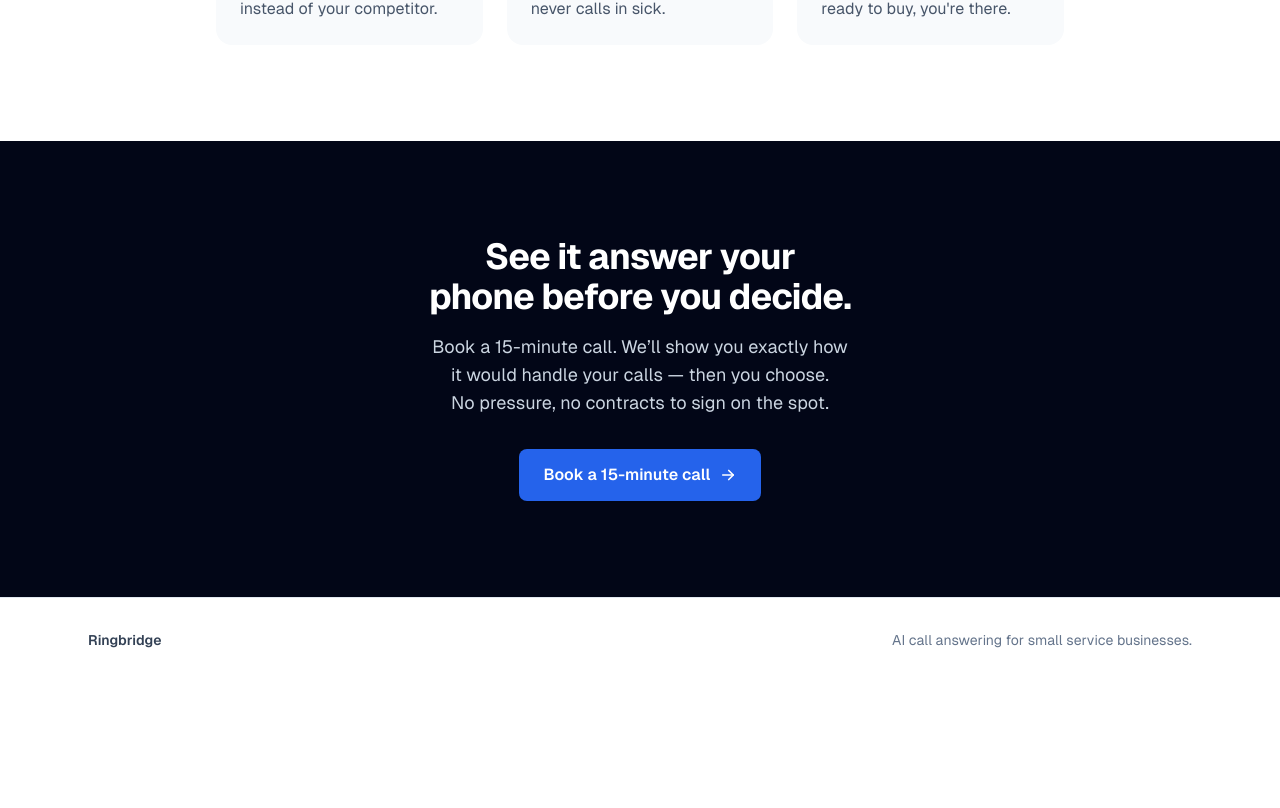
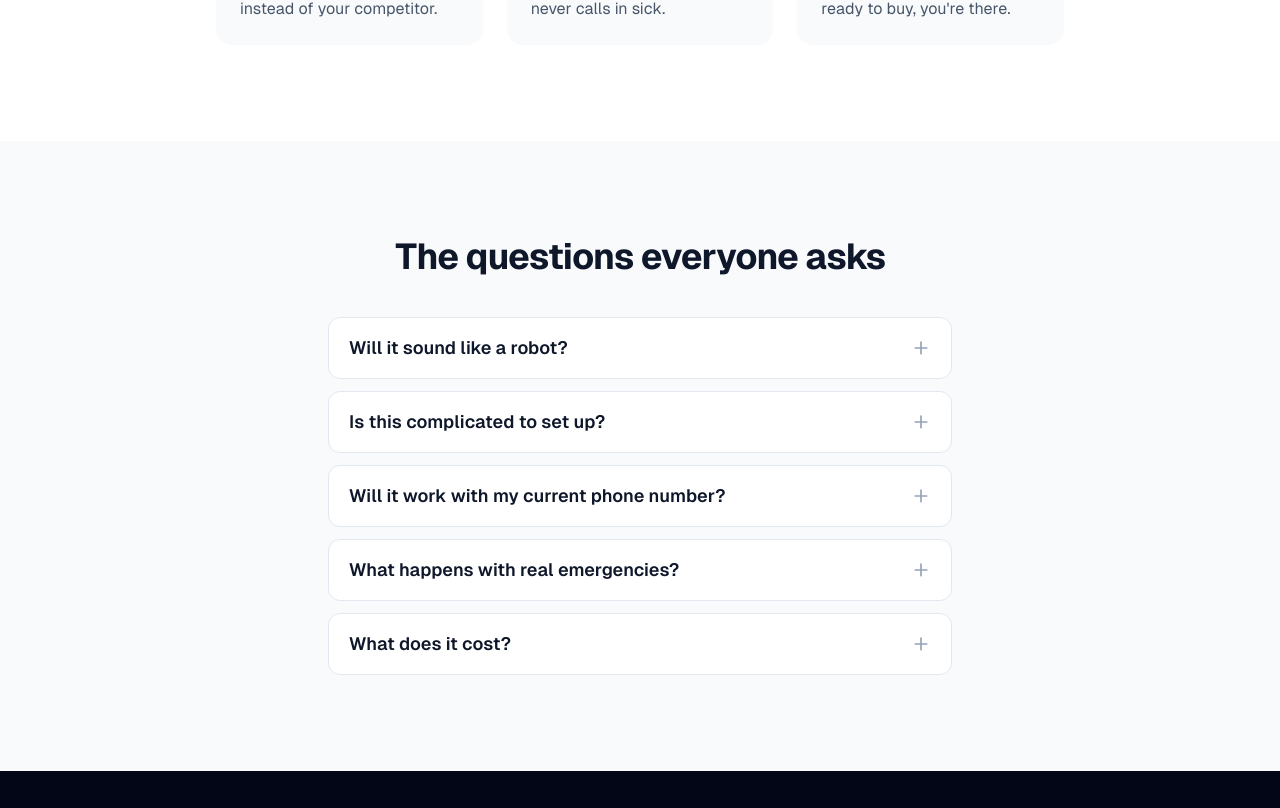
Before and after one commit to zygimantas-kazlauskas/outreach-forge, a Next.js app in the folder frontend/: page /voice-agents in a window 1280 px wide. Shown: the part 2552-3360 px from the top of the page. Before the commit the page ends 3234 px from the top, so only its background shows below. Built offline with nearby package versions, Linux system fonts and the light colour scheme; no server answers.

Commit message:
Add objection-handling FAQ section to landing page

```diff
--- a/frontend/app/voice-agents/page.tsx
+++ b/frontend/app/voice-agents/page.tsx
@@ -91,6 +91,14 @@ function CheckIcon() {
   return (
     <svg width="20" height="20" viewBox="0 0 24 24" fill="none" stroke="currentColor" strokeWidth="2.4" strokeLinecap="round" strokeLinejoin="round" aria-hidden="true">
       <path d="M20 6 9 17l-5-5" />
+    </svg>
+  );
+}
+
+function PlusIcon() {
+  return (
+    <svg width="20" height="20" viewBox="0 0 24 24" fill="none" stroke="currentColor" strokeWidth="2" strokeLinecap="round" aria-hidden="true">
+      <path d="M12 5v14M5 12h14" />
     </svg>
   );
 }
@@ -268,6 +276,52 @@ export default function VoiceAgentsPage() {
         </div>
       </section>
 
+      {/* Objection handling / FAQ */}
+      <section className="bg-slate-50">
+        <div className="mx-auto max-w-2xl px-6 py-20 sm:py-24">
+          <h2 className="text-balance text-center text-3xl font-bold tracking-tight sm:text-4xl">
+            The questions everyone asks
+          </h2>
+          <div className="mt-10 space-y-3">
+            {[
+              {
+                q: "Will it sound like a robot?",
+                a: "No. It speaks naturally, knows your business, and most callers won't realize they're not talking to a person. You hear exactly how it sounds and sign off before it ever answers a real call.",
+              },
+              {
+                q: "Is this complicated to set up?",
+                a: "No. We do the setup for you. There's no app to install and nothing changes about how you work — your phone just stops going unanswered.",
+              },
+              {
+                q: "Will it work with my current phone number?",
+                a: "Yes. It works with the number and provider you already have. Keep the same number on your cards, your van, and your website — nothing to reprint.",
+              },
+              {
+                q: "What happens with real emergencies?",
+                a: "You decide what counts as urgent. Genuine emergencies get routed straight to you or your on-call line; routine calls get booked and logged so they're waiting for you.",
+              },
+              {
+                q: "What does it cost?",
+                a: "Less than the jobs you lose to voicemail in a typical month. We'll give you a straight, no-games number on the call — once we know your business, not before.",
+              },
+            ].map((item) => (
+              <details
+                key={item.q}
+                className="group rounded-xl border border-slate-200 bg-white px-5 [&_summary]:cursor-pointer"
+              >
+                <summary className="flex items-center justify-between gap-4 py-4 text-lg font-semibold marker:content-none">
+                  {item.q}
+                  <span className="text-slate-400 transition group-open:rotate-45">
+                    <PlusIcon />
+                  </span>
+                </summary>
+                <p className="pb-5 text-slate-600">{item.a}</p>
+              </details>
+            ))}
+          </div>
+        </div>
+      </section>
+
       {/* Final CTA */}
       <section className="bg-slate-950 text-white">
         <div className="mx-auto max-w-3xl px-6 py-20 text-center sm:py-24">
```
